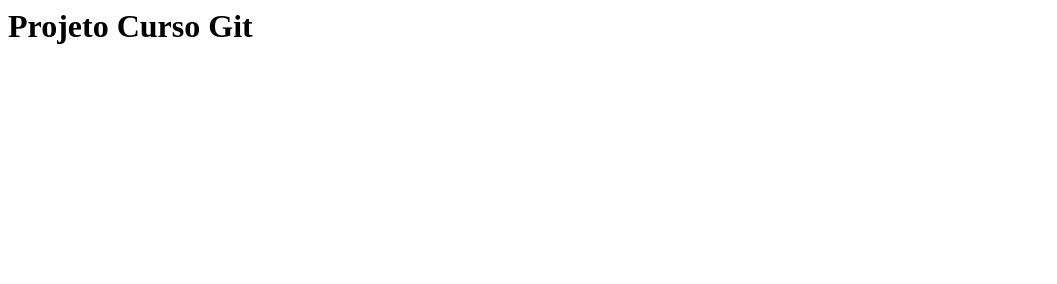
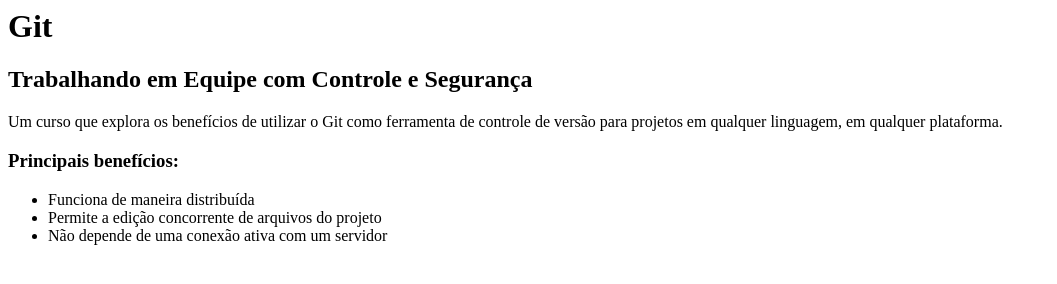
Before and after one commit to EdvardoGuerra/curso-git, a plain HTML site: page index.html in a window 1280 px wide. Shown: the whole page, without its empty margins (0-1057 px from the left). Drawn offline with Linux system fonts and the light colour scheme.

Commit message:
Conteudo da pagina index.html

```diff
--- a/index.html
+++ b/index.html
@@ -1,8 +1,18 @@
 <html>
-	<head>
-	</head>
+    <head>
+    </head>
+    <body>
+        <h1>Git</h1>
+        <h2>Trabalhando em Equipe com Controle e Segurança</h2>
 
-	<body>
-		<h1>Projeto Curso Git</h1>
-	</body>
+        <p>Um curso que explora os benefícios de utilizar o Git como ferramenta de controle
+		de versão para projetos em qualquer linguagem, em qualquer plataforma.</p>
+
+        <h3>Principais benefícios:</h3>
+        <ul>
+            <li>Funciona de maneira distribuída</li>
+            <li>Permite a edição concorrente de arquivos do projeto</li>
+            <li>Não depende de uma conexão ativa com um servidor</li>
+        </ul>
+    </body>
 </html>
```
